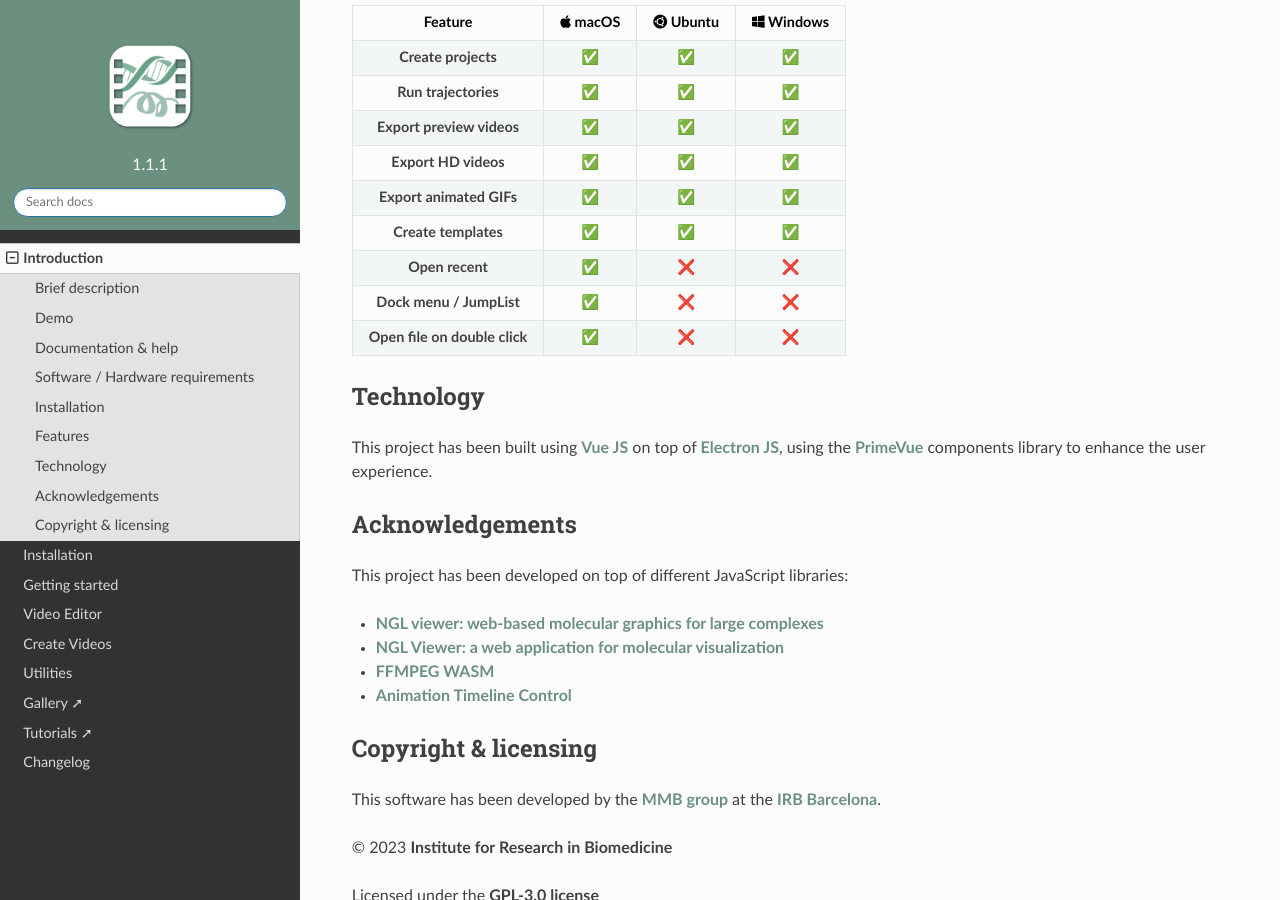
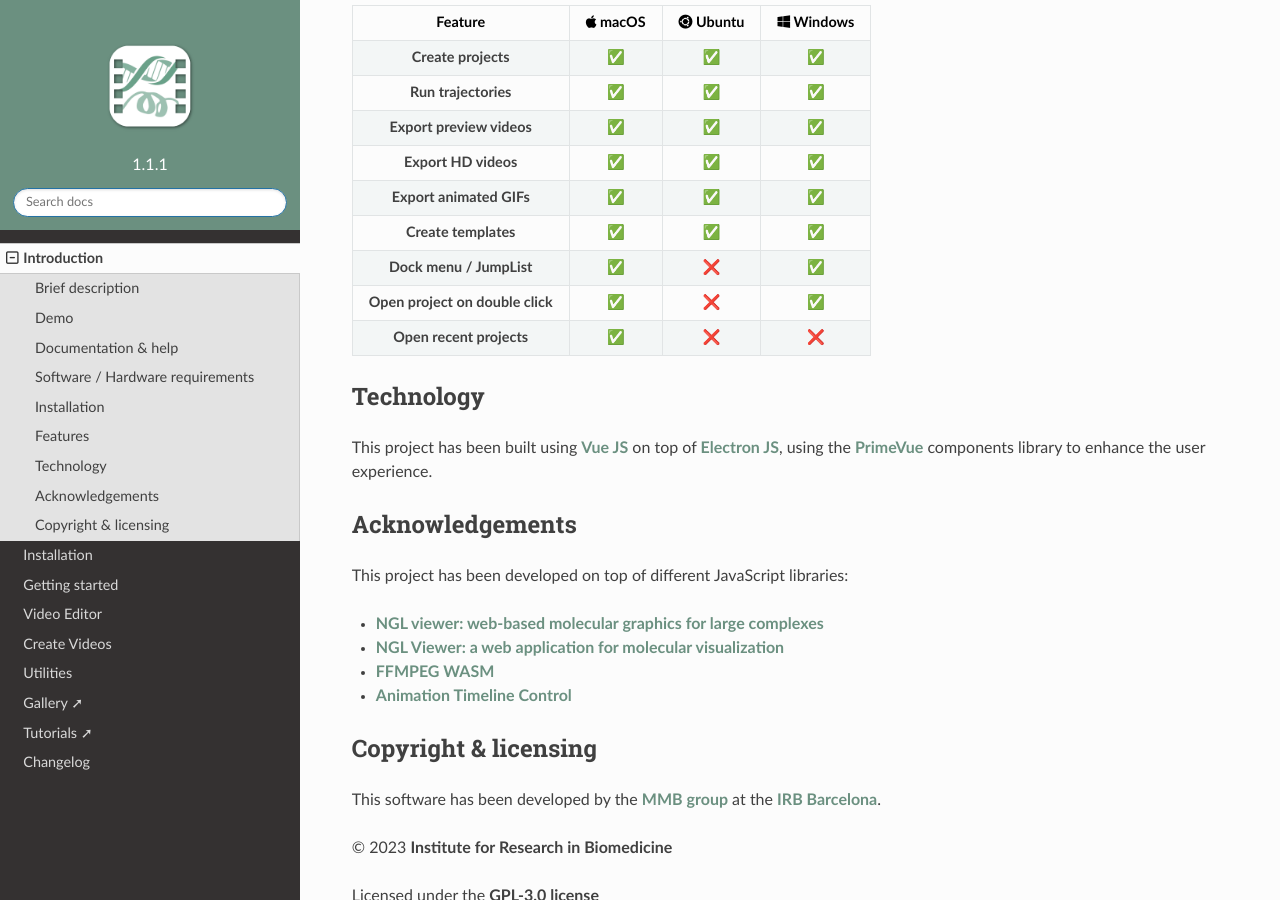
Before and after one commit to gbayarri/biomovies_documentation, a Sphinx documentation site: the page built from docs/source/introduction.md, in a window 1280 px wide and 900 px high, scrolled down 1737 px. Built offline with Sphinx 7.4.7 and the Read the Docs theme 2.0.0, drawn with Linux system fonts in a browser that asks for light colours.

```diff
--- a/docs/source/index.rst
+++ b/docs/source/index.rst
@@ -12,7 +12,7 @@ Contents
    Installation <installation>
    Getting started <get-started>
    Video Editor <interface>
-   Create Videos <create_videos>
+   Create Videos <create-videos>
    Utilities <utilities>
    Gallery ➚ <https://gbayarri.github.io/biomovies/#gallery>
    Tutorials ➚ <https://gbayarri.github.io/biomovies/#tutorials>
--- a/docs/source/introduction.md
+++ b/docs/source/introduction.md
@@ -53,9 +53,9 @@ Though we have put all our effort in making **Biomovies** a fully **cross-platfo
 | **Export HD videos** | ✅ | ✅ | ✅
 | **Export animated GIFs** | ✅ | ✅ | ✅
 | **Create templates** | ✅ | ✅ | ✅
-| **Open recent** | ✅ | ❌ | ❌
-| **Dock menu / JumpList** | ✅ | ❌ | ❌
-| **Open file on double click** |  ✅ | ❌ | ❌
+| **Dock menu / JumpList** | ✅ | ❌ | ✅
+| **Open project on double click** |  ✅ | ❌ | ✅
+| **Open recent projects** | ✅ | ❌ | ❌
 
 ## Technology
 
```
Also changed, not shown: docs/source/create-videos.md (renamed from docs/source/create_videos.md).
